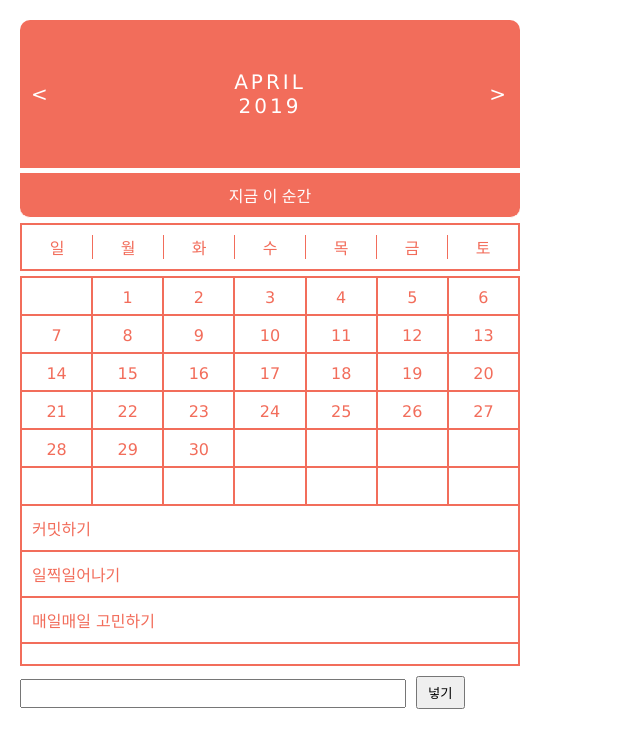
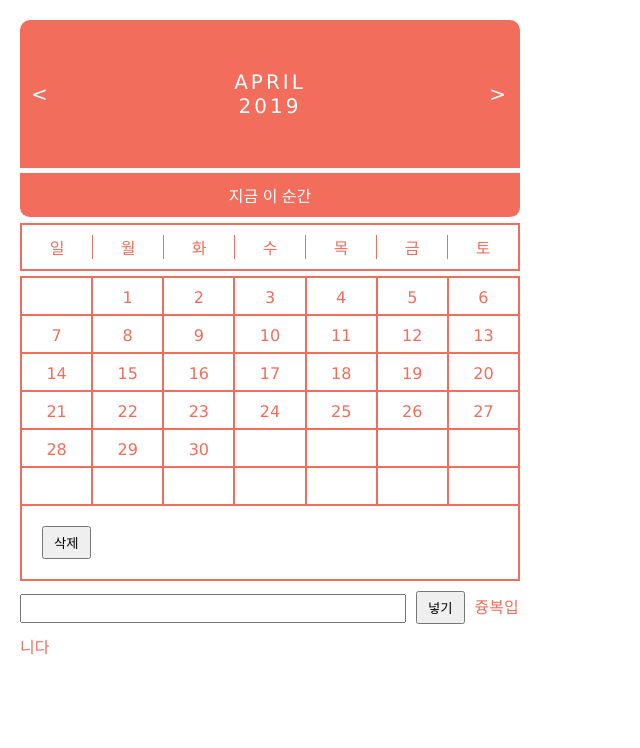
Before and after one commit to kimbeomgyu/belendar, a React (Create React App) app: page / in a window 1280 px wide. Both pictures are taken after a click on the button "넣기". Shown: the top 748 px of the page, without its empty margins (0-640 px from the left). Built offline with nearby package versions, Linux system fonts and the light colour scheme.

Commit message:
삭제버튼 추가

```diff
--- a/src/Todo.tsx
+++ b/src/Todo.tsx
@@ -3,11 +3,7 @@ import { useState } from 'react';
 import './App.css';
 
 const Todo = () => {
-  const [todoList, setTodoList] = useState([
-    '커밋하기',
-    '일찍일어나기',
-    '매일매일 고민하기'
-  ]);
+  const [todoList, setTodoList] = useState(new Array());
   const [text, setText] = useState('');
 
   const pushText = () => {
@@ -16,15 +12,25 @@ const Todo = () => {
     setTodoList(set);
   };
 
+  const deleteText = (e: string) => {
+    const set = todoList.filter(el => {
+      return e !== el ? el : null;
+    });
+    setTodoList(set);
+  };
   return (
     <div className="todo">
       <ul>
         {todoList.map((el: string) => (
-          <li key={el + 'text'} children={el} />
+          <li key={el + 'text'}>
+            {el}
+            <button children="삭제" onClick={() => deleteText(el)} />
+          </li>
         ))}
       </ul>
       <input type="text" onChange={e => setText(e.target.value)} />
       <button onClick={pushText} children="넣기" />
+      <span style={{ color: '#f26d5b' }} children="즁복입니다" />
     </div>
   );
 };
```
